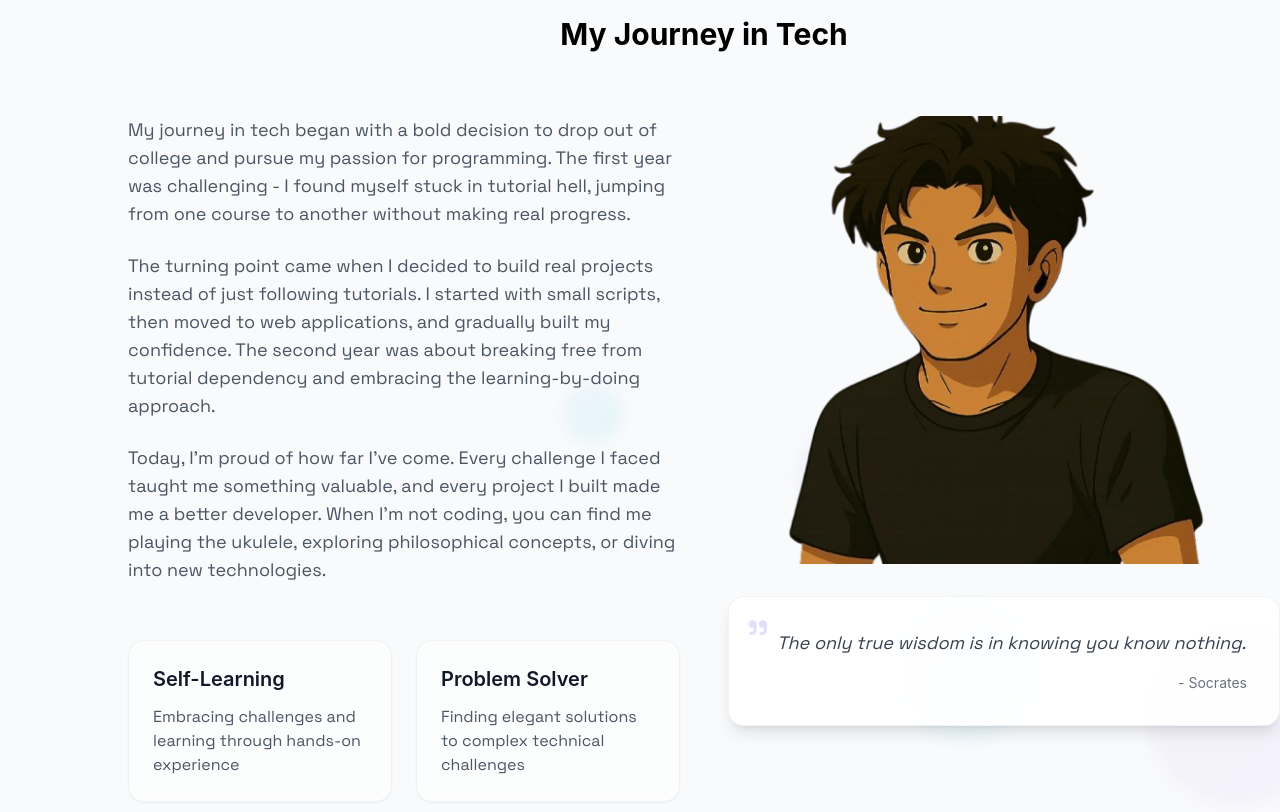
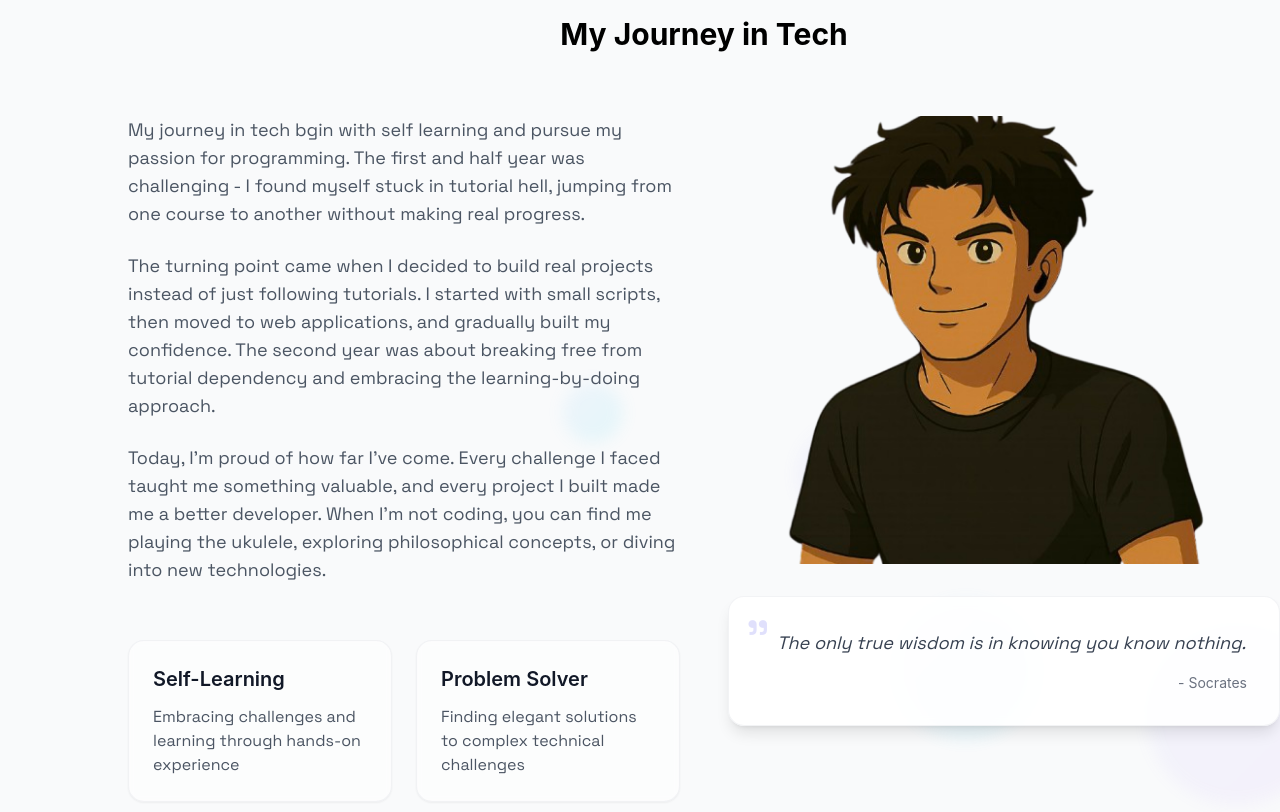
Before and after one commit to neupane-rajan/PersonalWebsite, a React (Vite) app: page / in a window 1280 px wide. Shown: the part 908-1720 px from the top of the page. Built offline with nearby package versions, Linux system fonts and the light colour scheme.

Commit message:
Update AboutSection.tsx

```diff
--- a/src/components/AboutSection.tsx
+++ b/src/components/AboutSection.tsx
@@ -80,8 +80,8 @@ export default function AboutSection({ darkMode }: AboutSectionProps) {
             >
               <div className="space-y-4 sm:space-y-6 text-gray-600 dark:text-gray-300">
                 <p className="leading-relaxed text-base sm:text-lg">
-                  My journey in tech began with a bold decision to drop out of college and pursue my passion for programming.
-                  The first year was challenging - I found myself stuck in tutorial hell, jumping from one course to another without
+                  My journey in tech bgin with self learning  and pursue my passion for programming.
+                  The first and half year was challenging - I found myself stuck in tutorial hell, jumping from one course to another without
                   making real progress.
                 </p>
                 <p className="leading-relaxed text-base sm:text-lg">
```
